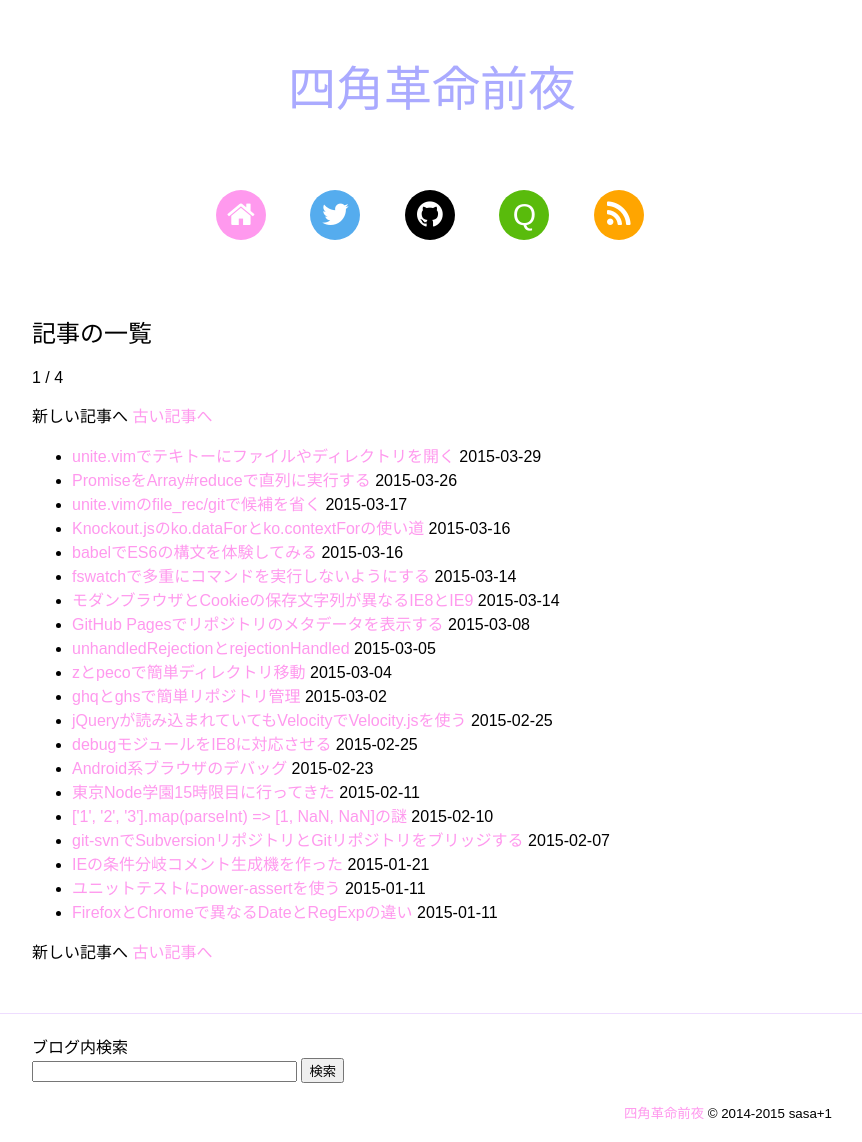
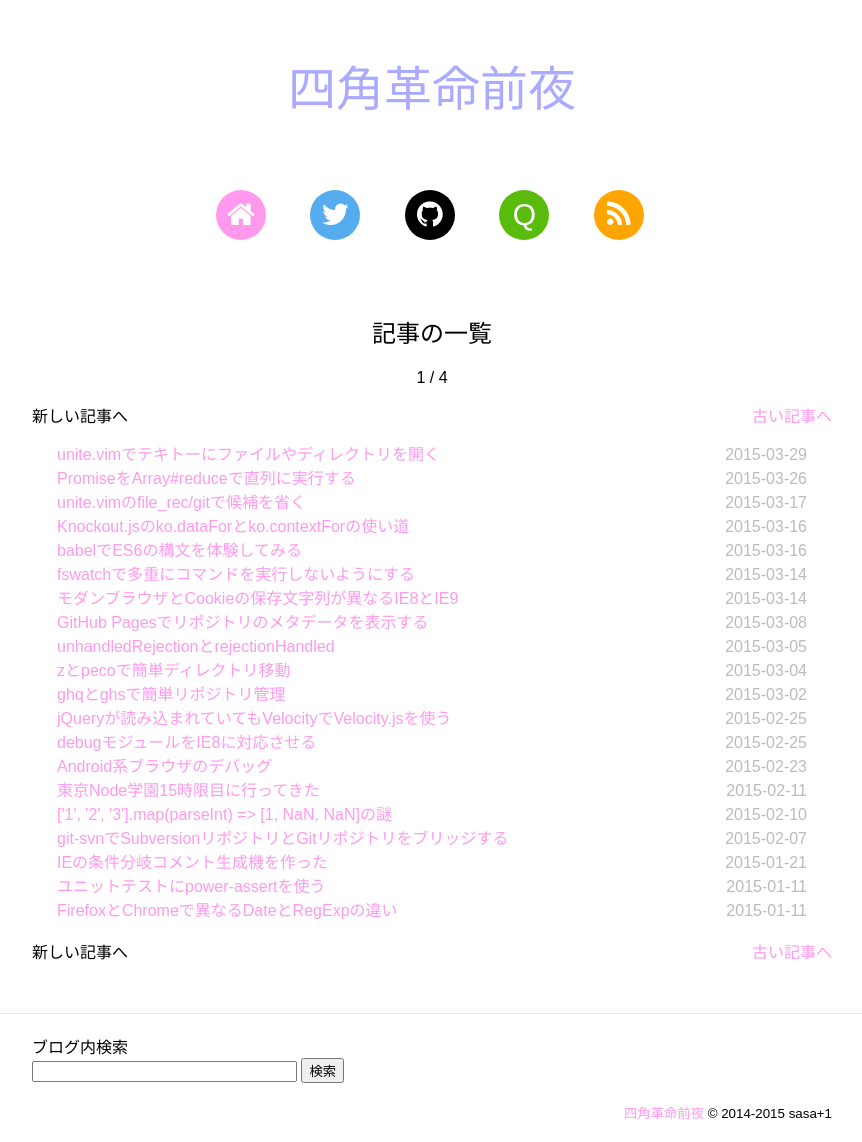
Before and after one commit to sasaplus1/blog, a Jekyll site: the page built from index.html, in a window 1280 px wide. Shown: the whole page, without its empty margins (208-1070 px from the left). Built offline with Jekyll 4.4.1, drawn with Linux system fonts in a browser that asks for light colours; nearby versions of some CDN libraries; Markdown is read by kramdown in place of the engine named in the settings; the list of posts is cut into pages by our own code; comment, search, counter and statistics services are not loaded.

Commit message:
updated stylesheet

```diff
--- a/css/index.scss
+++ b/css/index.scss
@@ -196,13 +196,62 @@ a:hover {
 
 .section-title {
 	font-weight: lighter;
+	text-align: center;
+}
+
+.page-info {
+	text-align: center;
 }
 
 .pagination-list {
 	padding: 0;
 
+	.pagination-newer, .pagination-older {
+		display: block;
+	}
+
+	.pagination-newer {
+		float: left;
+	}
+
+	.pagination-older {
+		float: right;
+	}
+}
+
+.article-list {
+	margin: 0 auto;
+	width: $content-width - 50;
+
+	@media only screen and (max-width: 800px - 1px) {
+		width: auto;
+	}
+
+	time {
+		color: #bbbbbb;
+		float: right;
+
+		@media only screen and (max-width: 800px - 1px) {
+			display: none;
+		}
+	}
+
+	ul {
+		margin: 0;
+		padding: 0;
+
+		@media only screen and (max-width: 800px - 1px) {
+			margin-left: 1.5em;
+		}
+	}
+
 	li {
-		display: inline;
+		list-style-type: none;
+		line-height: 1.5;
+
+		@media only screen and (max-width: 800px - 1px) {
+			list-style-type: disc;
+		}
 	}
 }
 
@@ -213,6 +262,7 @@ a:hover {
 
 	@media only screen and (max-width: 500px - 1px) {
 		border-left: none;
+		padding-left: 0;
 		text-align: center;
 	}
 }
```
